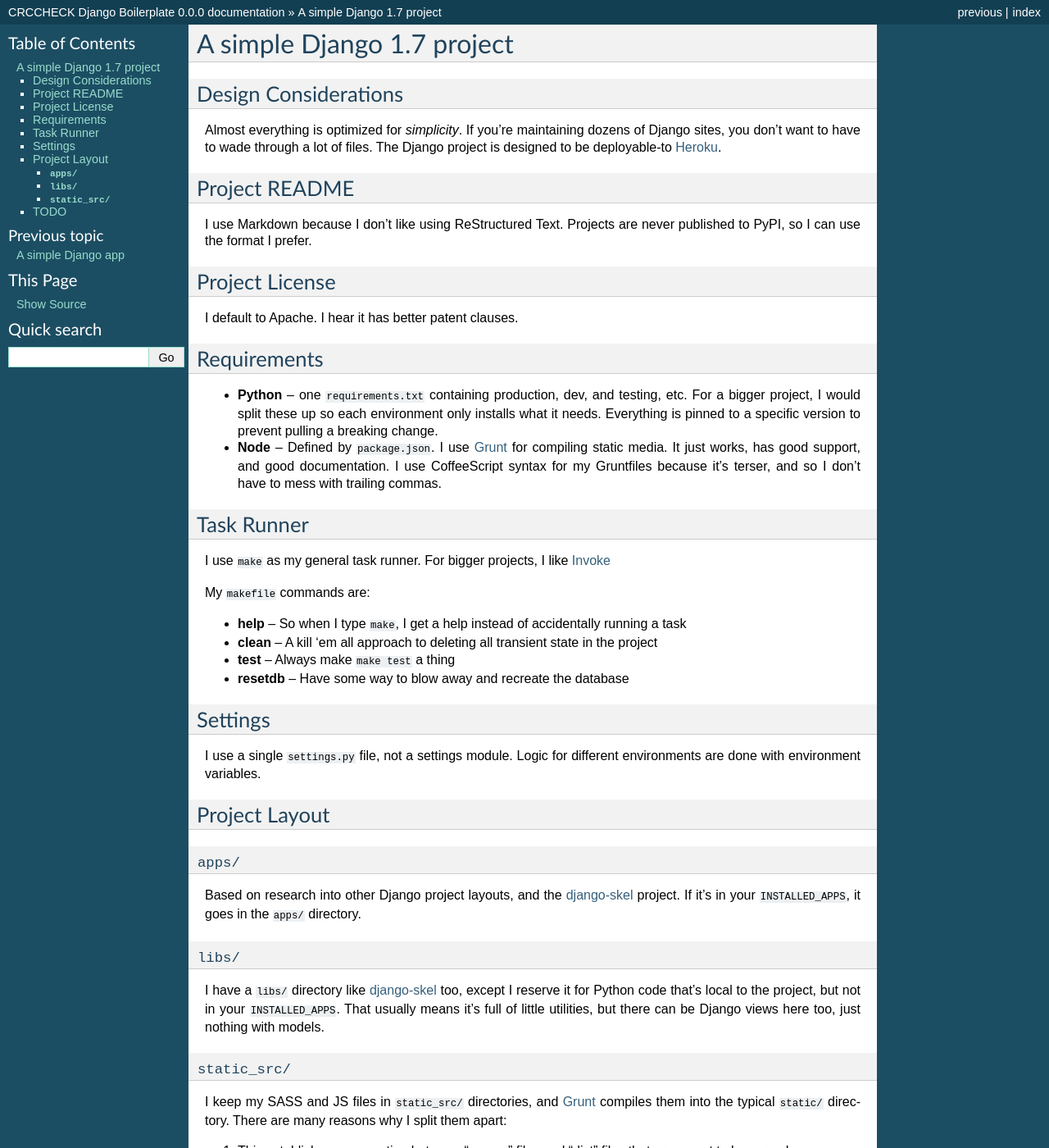
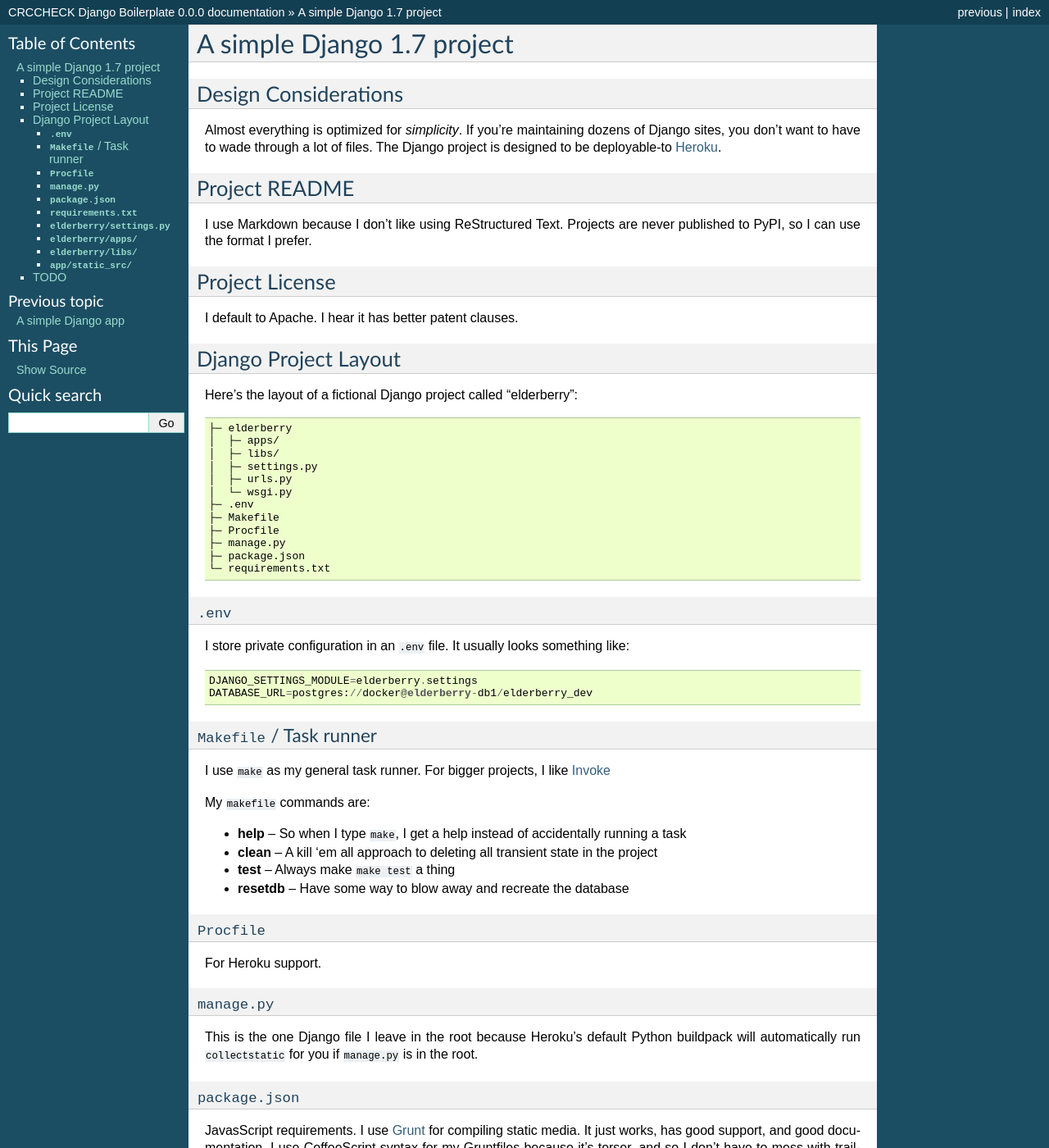
Before and after one commit to crccheck/crccheck-django-boilerplate, a Sphinx documentation site: the page built from docs/project.rst, in a window 1280 px wide and 1400 px high. Shown: the whole window at 82% size. Built offline with Sphinx 7.4.7, drawn with Linux system fonts in a browser that asks for light colours; some of the changed text lies outside the part shown.

Commit message:
reorganize docs to follow the project layout

```diff
--- a/docs/project.rst
+++ b/docs/project.rst
@@ -23,21 +23,35 @@ Project License
 I default to Apache. I hear it has better patent clauses.
 
 
-Requirements
-------------
+Django Project Layout
+---------------------
 
-* **Python** -- one ``requirements.txt`` containing production, dev, and
-  testing, etc. For a bigger project, I would split these up so each
-  environment only installs what it needs. Everything is pinned to a specific
-  version to prevent pulling a breaking change.
-* **Node** -- Defined by ``package.json``. I use `Grunt <http://gruntjs.com/>`_
-  for compiling static media. It just works, has good support, and good
-  documentation. I use CoffeeScript syntax for my Gruntfiles because it's
-  terser, and so I don't have to mess with trailing commas.
+Here's the layout of a fictional Django project called "elderberry"::
+
+    ├─ elderberry
+    │  ├─ apps/
+    │  ├─ libs/
+    │  ├─ settings.py
+    │  ├─ urls.py
+    │  └─ wsgi.py
+    ├─ .env
+    ├─ Makefile
+    ├─ Procfile
+    ├─ manage.py
+    ├─ package.json
+    └─ requirements.txt
 
 
-Task Runner
------------
+``.env``
+''''''''
+I store private configuration in an ``.env`` file. It usually looks something
+like::
+
+    DJANGO_SETTINGS_MODULE=elderberry.settings
+    DATABASE_URL=postgres://docker@elderberry-db1/elderberry_dev
+
+``Makefile`` / Task runner
+''''''''''''''''''''''
 
 I use ``make`` as my general task runner. For bigger projects, I like `Invoke
 <http://invoke.readthedocs.org/en/latest/>`_
@@ -51,35 +65,53 @@ My ``makefile`` commands are:
 * **test** -- Always make ``make test`` a thing
 * **resetdb** -- Have some way to blow away and recreate the database
 
+``Procfile``
+''''''''''''
+For Heroku support.
 
-Settings
---------
+``manage.py``
+'''''''''''''
+This is the one Django file I leave in the root because Heroku's default Python
+buildpack will automatically run ``collectstatic`` for you if ``manage.py`` is
+in the root.
 
+``package.json``
+''''''''''''''''
+JavasScript requirements. I use `Grunt <http://gruntjs.com/>`_ for compiling
+static media. It just works, has good support, and good documentation. I use
+CoffeeScript syntax for my Gruntfiles because it's terser, and so I don't have
+to mess with trailing commas. This also means git diffs are more readable.
+
+``requirements.txt``
+''''''''''''''''''''
+I use one requirements file containing production, dev, testing, and ci
+requirements. For a bigger project, I would split these up so each environment
+only installs what it needs. For this simple project, I just throw everything
+into one file. Everything is pinned to a specific version to prevent pulling a
+breaking change.
+
+``elderberry/settings.py``
+''''''''''''''''''''''''''
 I use a single ``settings.py`` file, not a settings module. Logic for different
 environments are done with environment variables.
 
-
-Project Layout
---------------
-
-``apps/``
-'''''''''
-
+``elderberry/apps/``
+''''''''''''''''''''
+All internal Django apps go here. This means that your project will be full
 Based on research into other Django project layouts, and the `django-skel <http
 ://django-skel.readthedocs.org/en/latest/layout/>`_ project. If it's in your
 ``INSTALLED_APPS``, it goes in the ``apps/`` directory.
 
-``libs/``
-'''''''''
+``elderberry/libs/``
+''''''''''''''''''''
+I have a ``libs/`` directory like `django-skel`_ too, except I use it as a
+dumping ground for Python code that's local to the project, but not in
+``INSTALLED_APPS``. That usually means it's full of little utilities, but there
+can be Django views here too (just nothing with models). Think of this as a
+``site-packages`` inside your project.
 
-I have a ``libs/`` directory like `django-skel`_ too, except I reserve it for
-Python code that's local to the project, but not in your ``INSTALLED_APPS``.
-That usually means it's full of little utilities, but there can be Django views
-here too, just nothing with models.
-
-
-``static_src/``
-'''''''''''''''
+``app/static_src/``
+'''''''''''''''''''
 I keep my SASS and JS files in ``static_src/`` directories, and `Grunt`_
 compiles them into the typical ``static/`` directory. There are many reasons
 why I split them apart:
```
Also changed, not shown: other parts of docs/project.rst (+0 -1 lines), 1 other file.
